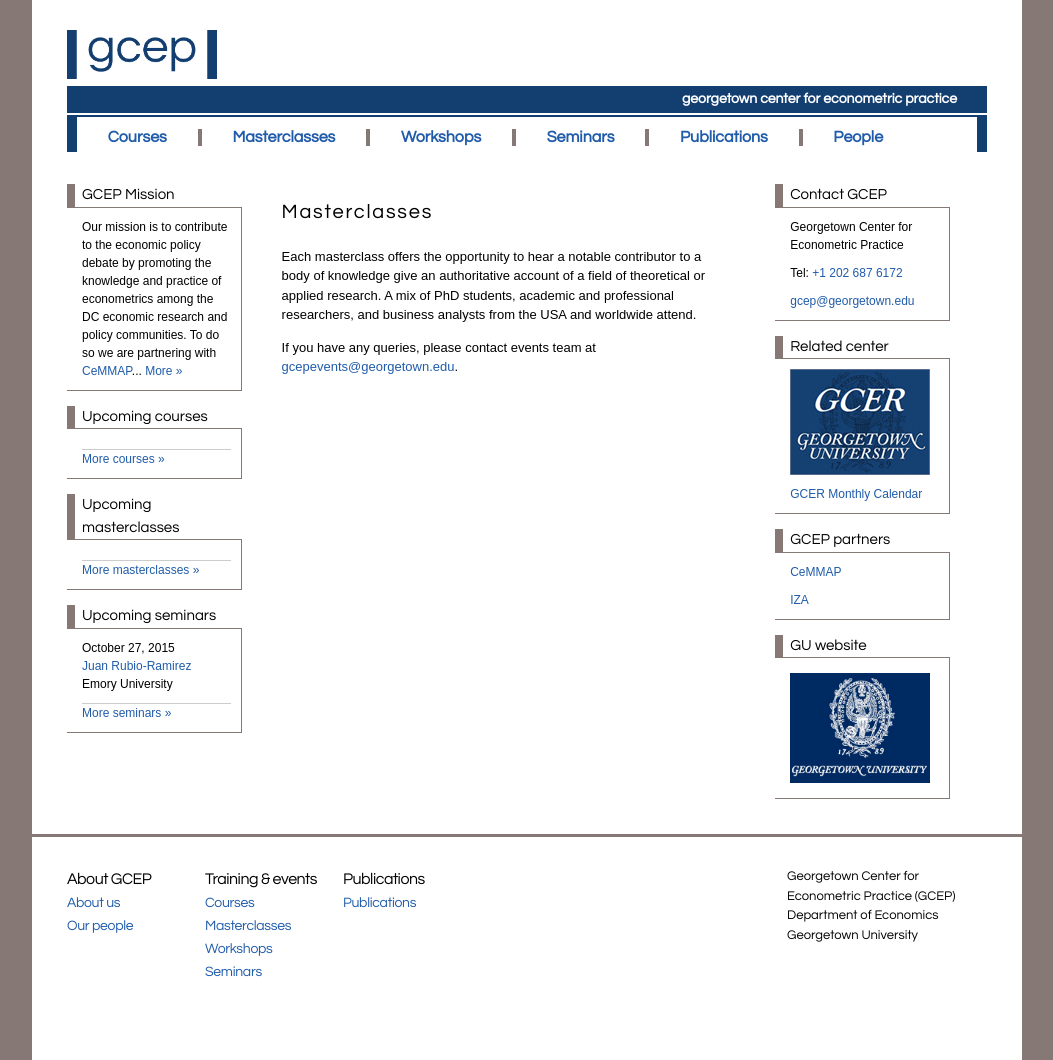
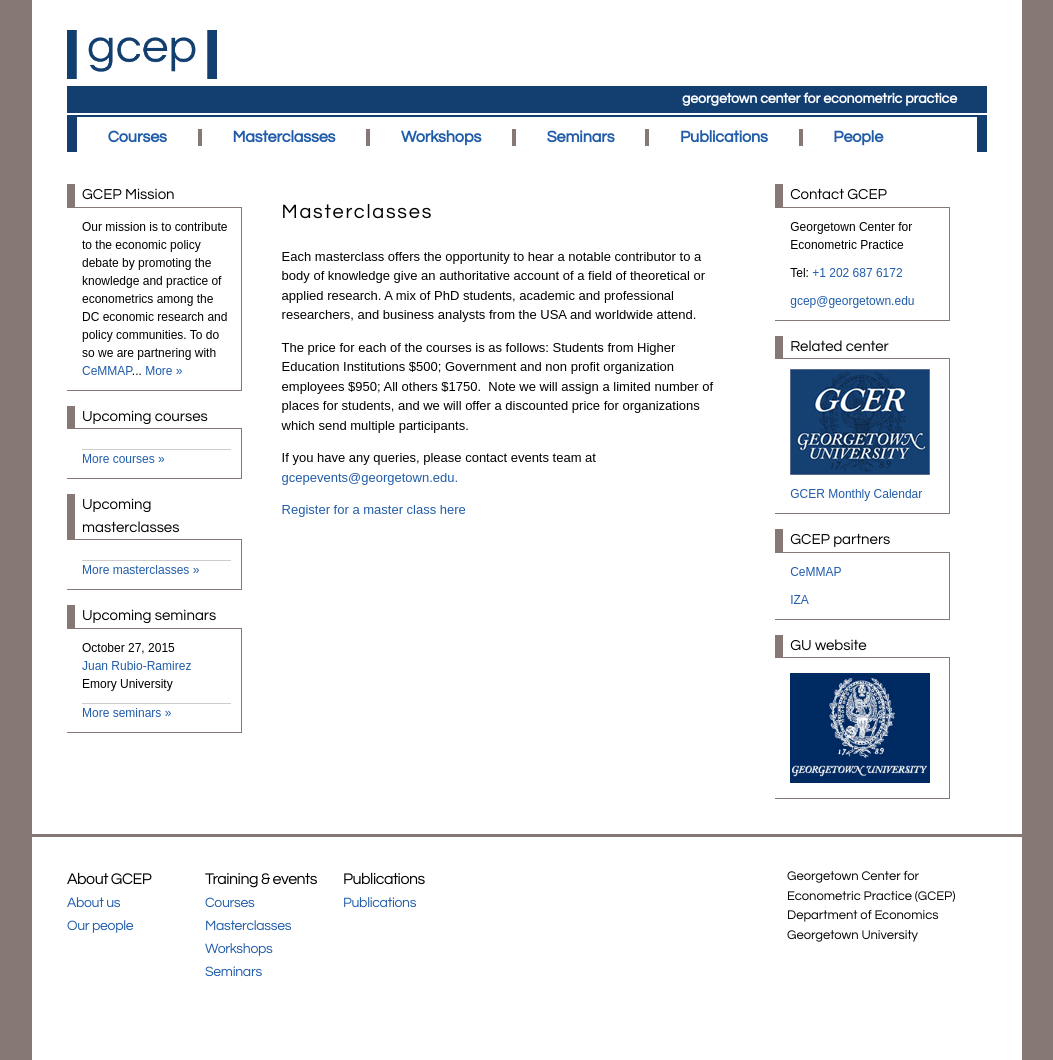
Before and after one commit to georgetown-econ/gcep, a Jekyll site: the page built from masterclasses.html, in a window 1280 px wide. Shown: the whole page, without its empty margins (113-1166 px from the left). Built offline with Jekyll 4.4.1, drawn with Linux system fonts in a browser that asks for light colours.

Commit message:
changed the page of masterclasses

```diff
--- a/masterclasses.html
+++ b/masterclasses.html
@@ -11,7 +11,12 @@
 
       <p>Each masterclass offers the opportunity to hear a notable contributor to a body of knowledge give an authoritative account of a field of theoretical or applied research. A mix of PhD students, academic and professional researchers, and business analysts from the USA and worldwide attend.</p>
 
-      <p>If you have any queries, please contact events team at <a href="gcepevents@georgetown.edu">gcepevents@georgetown.edu</a>.</p>
+      <p>The price for each of the courses is as follows: Students from Higher Education Institutions $500; Government and non profit organization employees $950; All others $1750.  Note we will assign a limited number of places for students, and we will offer a discounted price for organizations which send multiple participants.</p>
+
+      <p>If you have any queries, please contact events team at <a href="mailto:gcepevents@georgetown.edu">gcepevents@georgetown.edu.</a></p>
+
+      <p><a href="/booking">Register for a master class here</a></p>
+
     </div>
   </div>
 </div>
```
